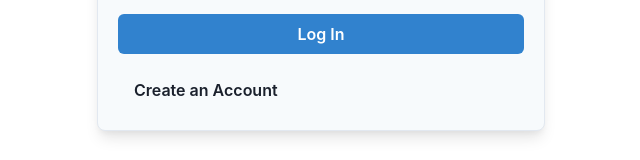
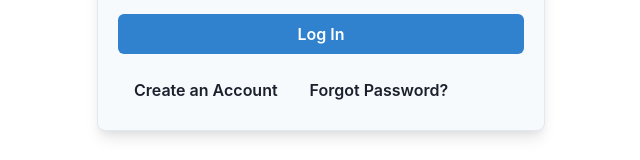
Before and after one commit to alejmedinajr/AI-Detector, a React (Create React App) app in the folder snitch-ai/: page / in a window 1280 px wide. Shown: the part 306-466 px from the top of the page, without its empty margins (319-959 px from the left). Built offline with nearby package versions, Linux system fonts and the light colour scheme; no server answers.

Commit message:
Adding forgot password functionality.
Merge pls ;)

```diff
--- a/snitch-ai/src/components/AuthenticationForm.jsx
+++ b/snitch-ai/src/components/AuthenticationForm.jsx
@@ -1,5 +1,5 @@
 import React, { useState } from 'react';
-import { getAuth, createUserWithEmailAndPassword, signInWithEmailAndPassword } from "firebase/auth";
+import { getAuth, createUserWithEmailAndPassword, signInWithEmailAndPassword, sendPasswordResetEmail } from "firebase/auth";
 import app from '../firebase.js';
 import {Box, FormControl, FormLabel, Input, Button, VStack, Heading, Alert, AlertIcon, useColorModeValue} from '@chakra-ui/react';
 
@@ -13,6 +13,15 @@ export const AuthenticationForm = (props) => {
   function handleCredentials(event) {
     setUserCredentials({...userCredentials, [event.target.name]: event.target.value});
   }
+
+  function resetPassword(email) {
+      return sendPasswordResetEmail(auth, email).then((a) => {
+        alert("Password reset email sent")
+      }).catch((error) => {
+       alert("There is no account associated with that email. Or no email was provided")
+    });
+  }
+
 
   async function handleSubmit(event) {
     event.preventDefault();
@@ -74,6 +83,9 @@ export const AuthenticationForm = (props) => {
       <Button variant="ghost" mt={4} onClick={() => setIsLogin(!isLogin)}>
         {isLogin ? 'Create an Account' : 'Back to Login'}
       </Button>
+      <Button variant="ghost" mt={4} onClick={() => resetPassword(userCredentials.email)}>
+        {isLogin ? 'Forgot Password?' : ""}
+      </Button>
     </Box>
   );
 };
```
Also changed, not shown: 1 other file (tests, documents, lock files or other folders).
